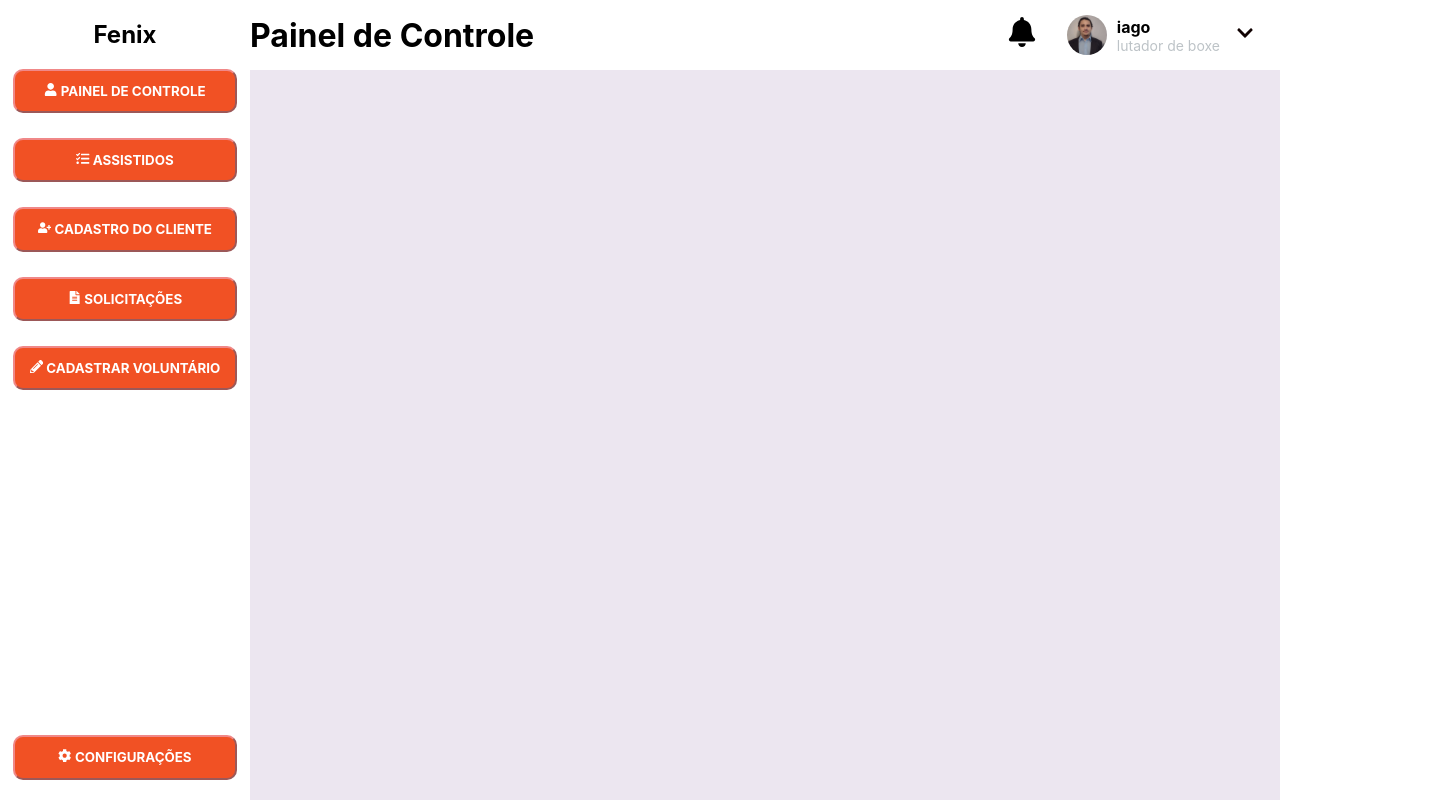
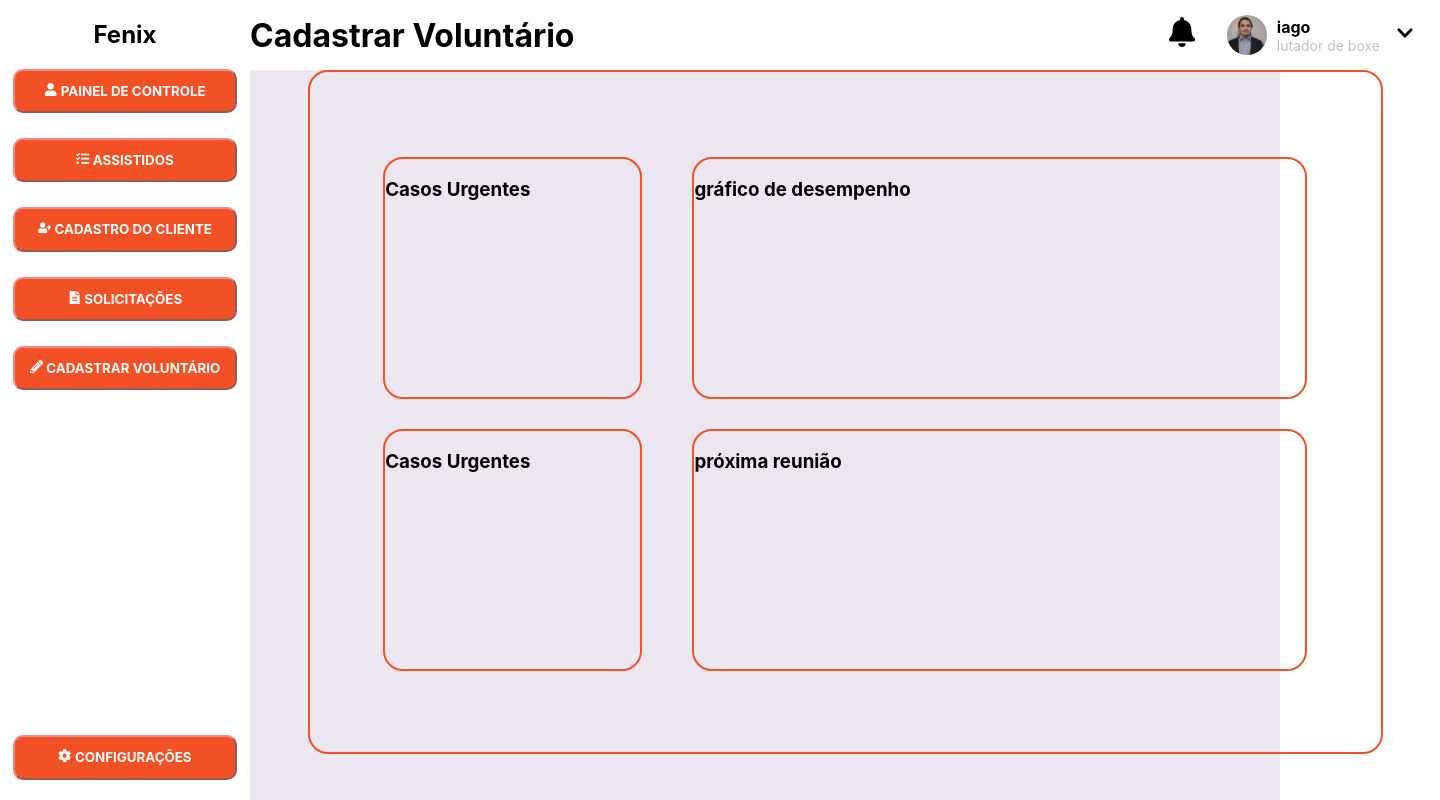
Before and after one commit to ghts2110/Fenix, a React (Create React App) app in the folder web/: page /dashboard in a window 1280 px wide. Shown: the whole page, 1440 px wide, since content can reach past the window. Built offline with nearby package versions, Linux system fonts and the light colour scheme.

Commit message:
caixas register feature/register

```diff
--- /dev/null
+++ b/web/src/components/TelaDashboard/BoxDashboard/BoxDashboard.module.css
@@ -0,0 +1,91 @@
+.DashBoard {
+  width: 90%;
+  height: 85%;
+
+  border-radius: 20px;
+  border: #f15124;
+  border-width: 2px;
+  border-style: solid;
+
+  display: flex;
+  flex-direction: column;
+  justify-content: center;
+  align-items: center;
+  font-family: Inter;
+
+  gap: 5%;
+}
+
+.grup1 {
+  display: flex;
+  flex-direction: row;
+  justify-content: center;
+
+  width: 95%;
+  height: 35%;
+
+  gap: 5%;
+}
+
+.grup2 {
+  display: flex;
+  flex-direction: row;
+  justify-content: center;
+
+  width: 95%;
+  height: 35%;
+
+  gap: 5%;
+}
+
+.UrgentActions {
+  border-radius: 20px;
+  border: #f15124;
+  border-width: 2px;
+  border-style: solid;
+
+  width: 25%;
+  height: 100%;
+
+  display: flex;
+  flex-direction: column;
+
+  overflow-y: auto; /* Ativa a rolagem vertical */
+  overflow-x: hidden; /* Esconde a rolagem horizontal */
+}
+
+.performanceGraph {
+  border-radius: 20px;
+  border: #f15124;
+  border-width: 2px;
+  border-style: solid;
+
+  width: 60%;
+  height: 100%;
+}
+
+.CasosUrgentes {
+  border-radius: 20px;
+  border: #f15124;
+  border-width: 2px;
+  border-style: solid;
+
+  width: 25%;
+  height: 100%;
+
+  display: flex;
+  flex-direction: column;
+
+  overflow-y: auto; /* Ativa a rolagem vertical */
+  overflow-x: hidden; /* Esconde a rolagem horizontal */
+}
+
+.meeting{
+  border-radius: 20px;
+  border: #f15124;
+  border-width: 2px;
+  border-style: solid;
+
+  width: 60%;
+  height: 100%;
+}
--- /dev/null
+++ b/web/src/components/TelaDashboard/BoxDashboard/index.js
@@ -0,0 +1,35 @@
+import styles from "./BoxDashboard.module.css";
+
+const DashBoard = () => {
+  return (
+    <div className={styles.DashBoard}>
+
+      <div className={styles.grup1}>
+        <div className={styles.UrgentActions}>
+          <h3>Casos Urgentes</h3>
+
+        </div>
+
+        <div className={styles.performanceGraph}>
+          <h3>gráfico de desempenho</h3>
+        </div>
+      </div>
+
+      <div className={styles.grup2}>
+        <div className={styles.CasosUrgentes}>
+          <h3>Casos Urgentes</h3>
+
+        </div>
+
+        <div className={styles.meeting}>
+          <h3>
+            próxima reunião
+          </h3>
+        </div>
+      </div>
+
+    </div>
+  );
+};
+
+export default DashBoard;
--- a/web/src/components/TelaDashboard/TelaDashboard.module.css
+++ b/web/src/components/TelaDashboard/TelaDashboard.module.css
@@ -1,5 +1,13 @@
 .container {
     display: flex;
+    background-color: #ECE6F0;
+
+}
+
+.container2 {
+    display: flex;
+    align-items: center;
+    flex-direction:  column;
 }
 
 .item1{
@@ -22,6 +30,12 @@
 
 }
 
+.item3{
+    display: flex;
+    align-items: center;
+    flex-direction:  column;
+}
+
 .TelaDashboard{
     background-color: #ECE6F0;
 }
--- a/web/src/components/TelaDashboard/index.js
+++ b/web/src/components/TelaDashboard/index.js
@@ -1,16 +1,26 @@
-import styles from './TelaDashboard.module.css';
-import Header from '../Header';
-import NavigatePanel from '../NavigatePanel';
+import styles from "./TelaDashboard.module.css";
+import Header from "../Header";
+import NavigatePanel from "../NavigatePanel";
+import Box from "./BoxDashboard";
 
-function TelaDashboard() {
-    return (
-        <main className={styles.TelaDashboard}>
-            <div className={styles.container}>
-                <NavigatePanel className={styles.item1}/>
-                <Header className={styles.item2} pagina = "Painel de Controle" name="iago" position="lutador de boxe" imagem="imagems/iago-de-terno.png"/>
-            </div>
-        </main>
-    );
+function TelaRegister() {
+  return (
+    <main className={styles.TelaRegister}>
+      <div className={styles.container}>
+        <NavigatePanel className={styles.item1} />
+        <div className={styles.container2}>
+          <Header
+            className={styles.item2}
+            pagina="Cadastrar Voluntário"
+            name="iago"
+            position="lutador de boxe"
+            imagem="imagems/iago-de-terno.png"
+          />
+          <Box className={styles.item3}/>
+        </div>
+      </div>
+    </main>
+  );
 }
 
-export default TelaDashboard;
+export default TelaRegister;
```
Also changed, not shown: 2 other files (tests, documents, lock files or other folders).
